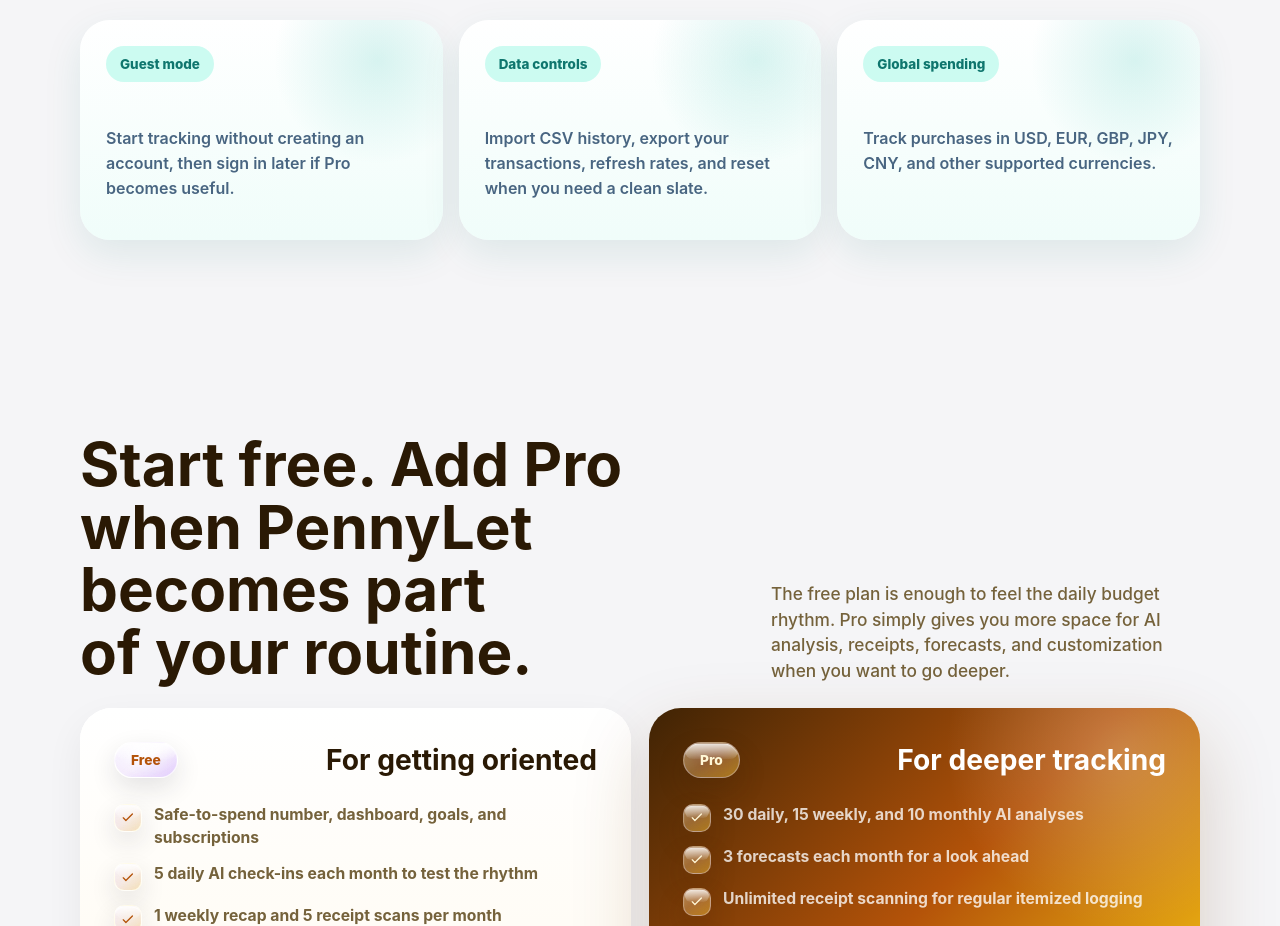
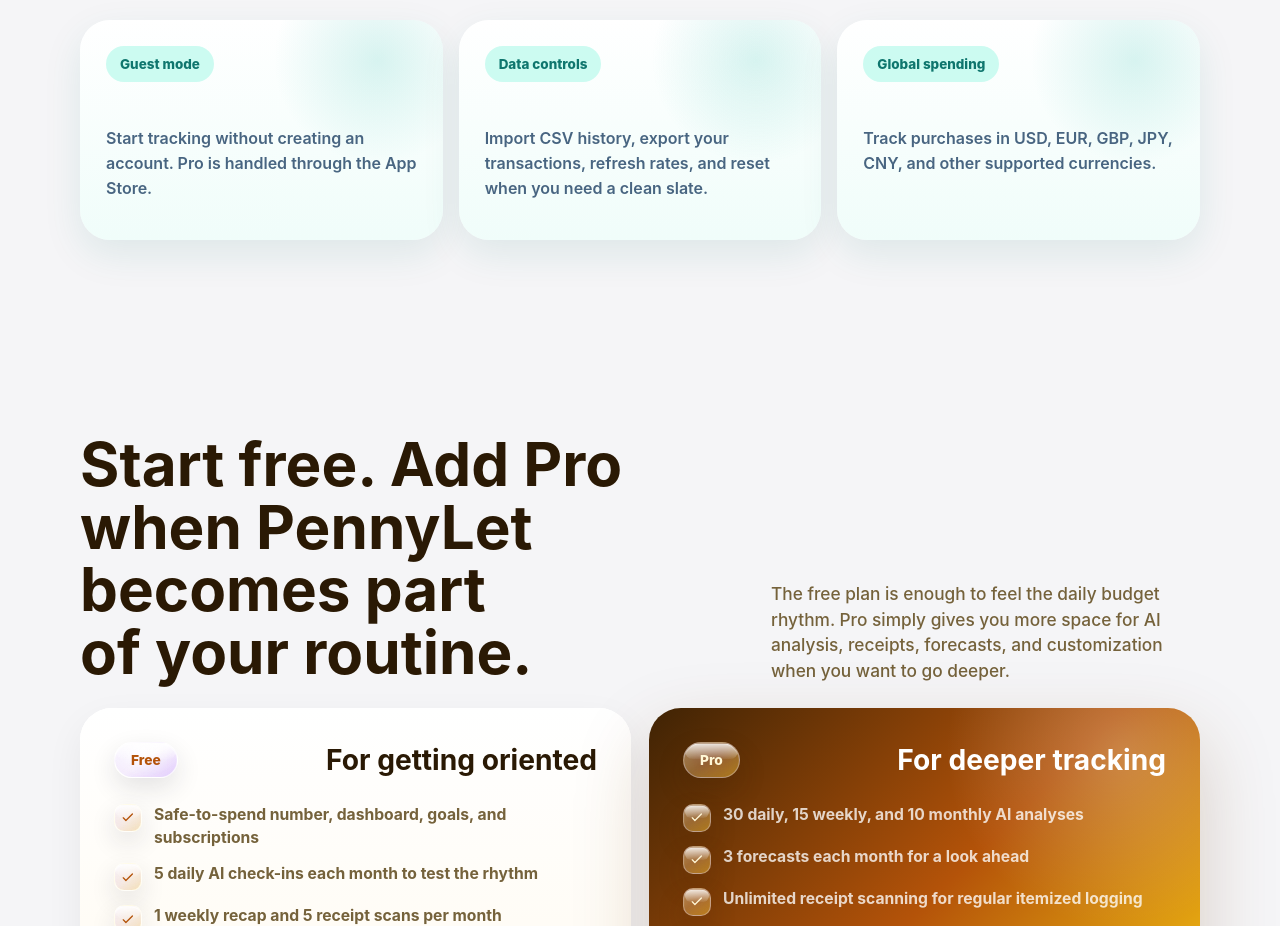
Before and after one commit to tomorintakamatsu/PennyLet, a plain HTML site: page landing-page-app/index.html in a window 1280 px wide. Shown: the part 4663-5589 px from the top of the page. Drawn offline with Linux system fonts and the light colour scheme.

Commit message:
Update PennyLet landing account copy

```diff
--- a/landing-page-app/index.html
+++ b/landing-page-app/index.html
@@ -389,7 +389,7 @@
         <div class="trust-grid" aria-label="PennyLet trust and control features">
           <article data-animate>
             <span>Guest mode</span>
-            <p>Start tracking without creating an account, then sign in later if Pro becomes useful.</p>
+            <p>Start tracking without creating an account. Pro is handled through the App Store.</p>
           </article>
           <article data-animate>
             <span>Data controls</span>
```
